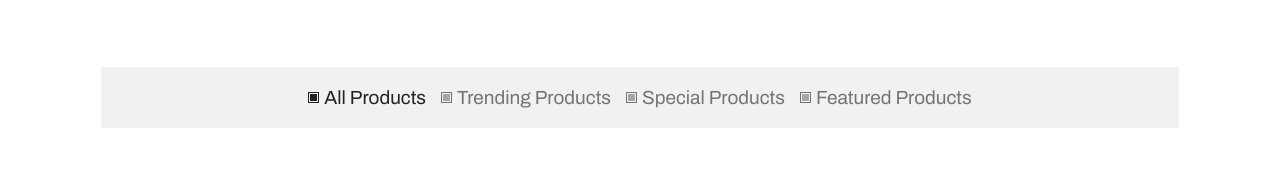
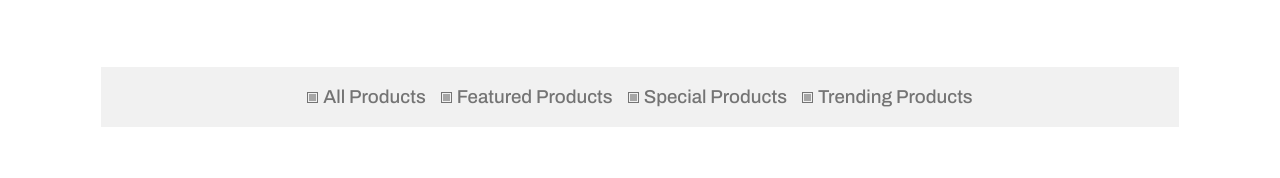
Before and after one commit to luislaffite/Phone-Market, a plain HTML site: page index.html in a window 1280 px wide. Shown: the part 1775-1953 px from the top of the page. Drawn offline with nearby package versions, Linux system fonts and the light colour scheme.

Commit message:
products buttons

```diff
--- a/index.html
+++ b/index.html
@@ -609,12 +609,13 @@
              <section class="category__section section" id="category">
                 <div class="tab__list">
                     <div class="title__container tabs">
-                        <div class="section__titles category__titles ">
+                        <!-- <div class="section__titles category__titles ">
                             <div class="section__title filter-btn active" data-id="All">
                                 <span class="dot"></span>
-                                <h1 class="primary__title">All Products</h1>
+                                <h3 class="primary__title">All Products</h3>
                             </div>
                         </div>
+
                         <div class="section__titles">
                             <div class="section__title filter-btn" data-id="Trending">
                                 <span class="dot"></span>
@@ -634,8 +635,7 @@
                                 <span class="dot"></span>
                                 <h1 class="primary__title">Featured Products</h1>
                             </div>
-                        </div>
-
+                        </div>             -->
                     </div>
                 </div>
                 <div class="category__container" data-aos="fade-up" data-aos-duration="1200">
--- a/js/products.js
+++ b/js/products.js
@@ -185,15 +185,32 @@ const  products = [
 
 
 const categoryCenter = document.querySelector(".category__center");
-const filterBtns = document.querySelectorAll('.filter-btn');
+const containerBtn = document.querySelector(".tabs");
 
 
 //load items
 window.addEventListener('DOMContentLoaded' ,function(){
   displayProductsItems(products)
-});
 
-//filter item
+  const categories = products.reduce(function(values,item){
+
+  if(!values.includes(item.category)){
+    values.push(item.category);
+  }
+return values
+  },['All'])
+ const categoryBtns = categories.map(function(category){
+   return `<div class="section__titles">
+            <div class="section__title filter-btn " data-id=${category}>
+                <span class="dot"></span>
+                <h3 class="primary__title">${category} Products</h3>
+            </div>
+        </div>`
+ }).join("");
+   containerBtn.innerHTML = categoryBtns;
+  const filterBtns = containerBtn.querySelectorAll('.filter-btn');
+
+  //filter item
 filterBtns.forEach(function(btn){
     btn.addEventListener("click", function(e) {
         const category = e.currentTarget.dataset.id;
@@ -209,6 +226,10 @@ filterBtns.forEach(function(btn){
         }
     })
 })
+
+});
+
+
 
 
 
```
